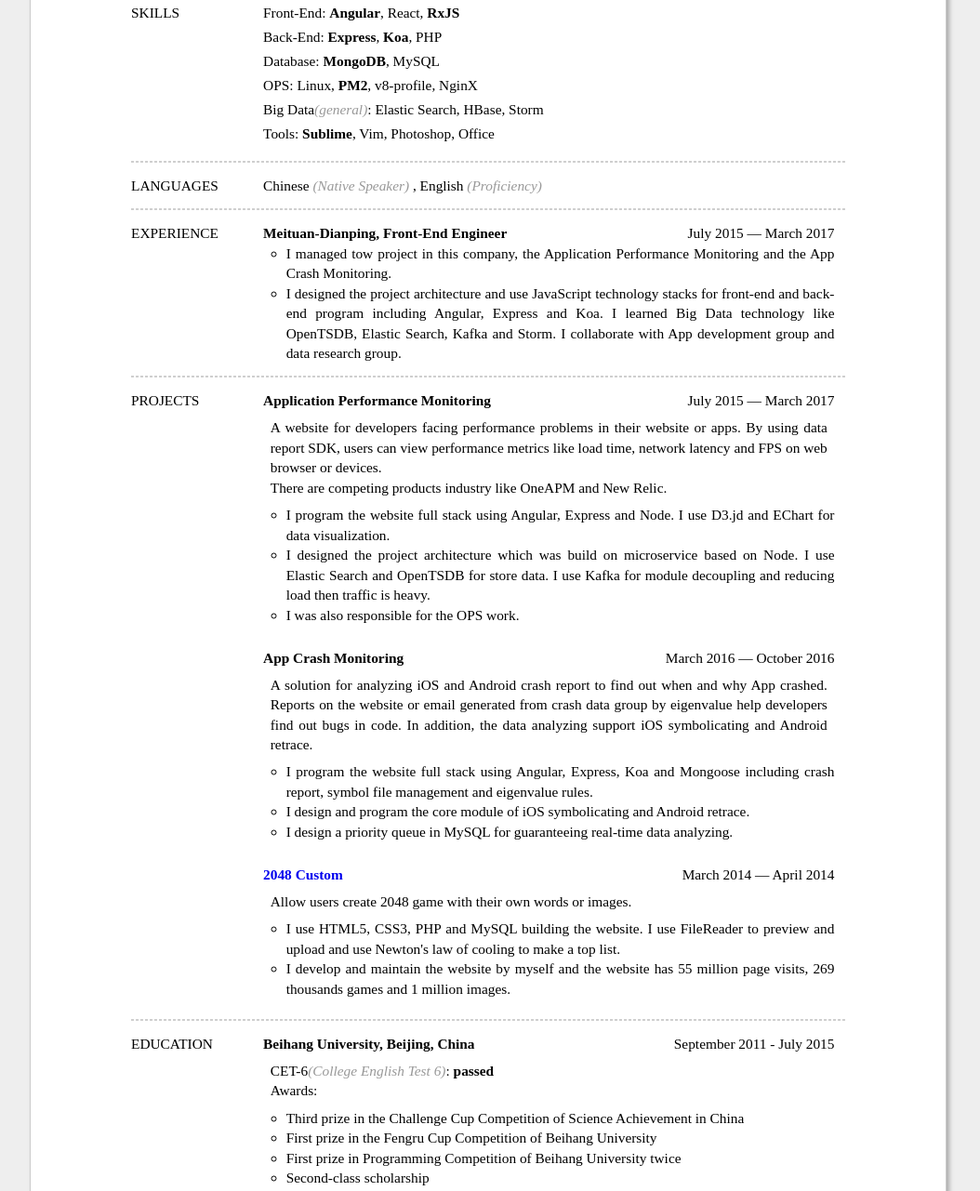
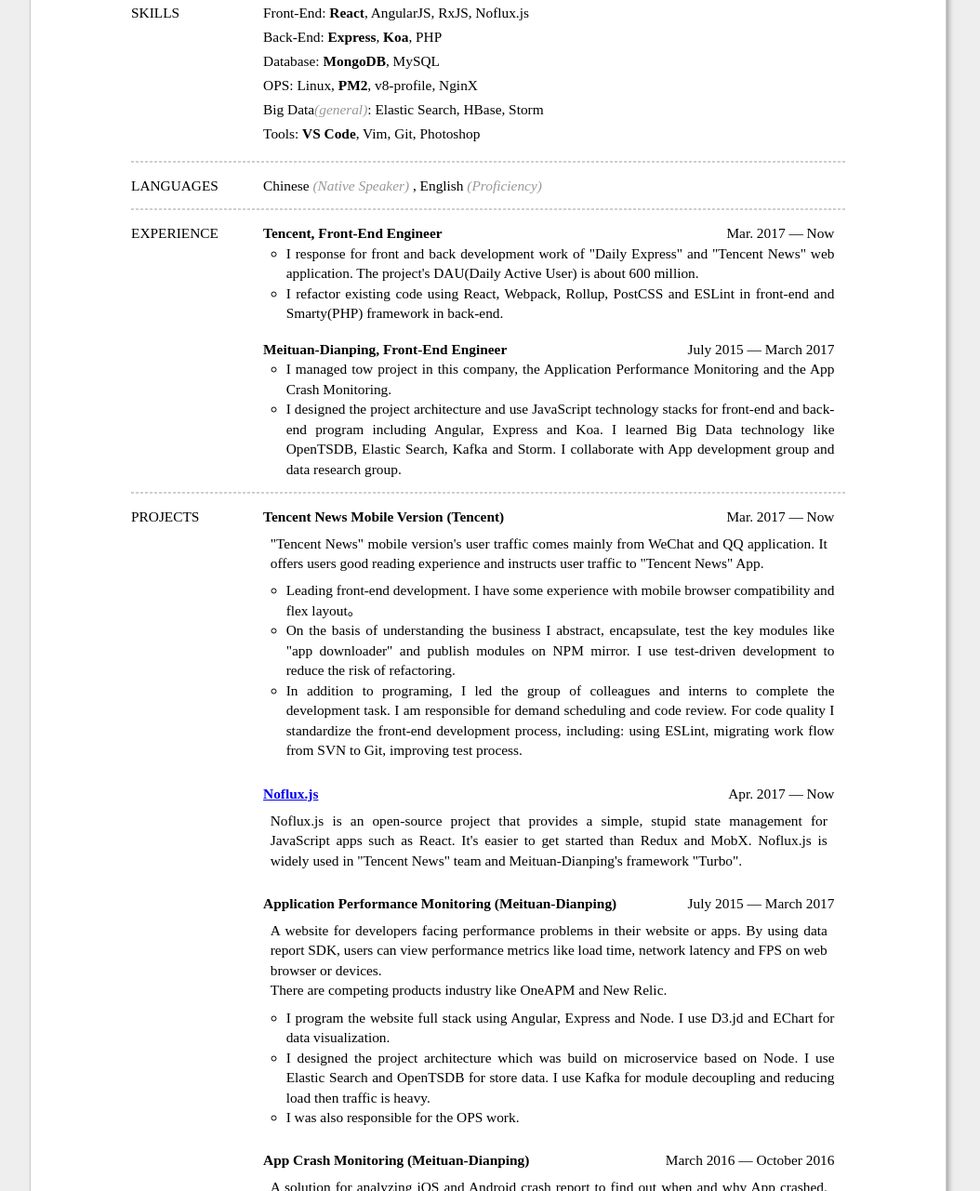
Before and after one commit to malash/cv, a website: page index.html in a window 1280 px wide. Shown: the part 237-1518 px from the top of the page at 93% size, without its empty margins (115-1169 px from the left). Drawn offline with Linux system fonts and the light colour scheme.

Commit message:
update Tencent work english version

```diff
--- a/index.css
+++ b/index.css
@@ -23,7 +23,7 @@
   text-align: justify;
 }
 a {
-  text-decoration: none;
+  text-decoration: underline;
 }
 
 #resume {
@@ -148,6 +148,7 @@
   }
   a {
     color: black;
+    text-decoration: none;
   }
   #resume {
     margin: 0;
--- a/index.html
+++ b/index.html
@@ -72,7 +72,7 @@
       <div class='sectionContent'>
         <div class='skillBlock'>
           <span class=''>Front-End:</span>
-            <span><b>Angular</b>, React, <b>RxJS</b></span>
+            <span><b>React</b>, AngularJS, RxJS, Noflux.js</span>
         </div>
         <div class='skillBlock'>
           <span class=''>Back-End:</span>
@@ -92,7 +92,7 @@
         </div>
         <div class='skillBlock'>
           <span class=''>Tools:</span>
-            <span><b>Sublime</b>, Vim, Photoshop, Office</span>
+            <span><b>VS Code</b>, Vim, Git, Photoshop</span>
         </div>
       </div>
     </div>
@@ -108,7 +108,6 @@
         <span>,</span>
         <span class='language'>English</span>
         <span class='fluency'><em>(Proficiency)</em></span>
-
       </div>
     </div>
     <div class='sectionLine'></div>
@@ -121,18 +120,33 @@
         <div class="jobBlock">
           <div class='blockHeader'>
             <span class='title'>
+              Tencent, Front-End Engineer
+            </span>
+            <span class='date'>
+              Mar. 2017 &mdash; Now
+            </span>
+          </div>
+          <ul class='highlights'>
+            <li>I response for front and back development work of "Daily Express" and "Tencent News" web application. The project's DAU(Daily Active User) is about 600 million.</li>
+            <li>I refactor existing code using React, Webpack, Rollup, PostCSS and ESLint in front-end and Smarty(PHP) framework in back-end.</li>
+          </ul>
+        </div>
+
+        <div class="separator"></div>
+
+        <div class="jobBlock">
+          <div class='blockHeader'>
+            <span class='title'>
               Meituan-Dianping, Front-End Engineer
             </span>
             <span class='date'>
               July 2015 &mdash; March 2017
             </span>
           </div>
-          <div><a href=''></a></div>
           <ul class='highlights'>
             <li>I managed tow project in this company, the Application Performance Monitoring and the App Crash Monitoring.</li>
             <li>I designed the project architecture and use JavaScript technology stacks for front-end and back-end program including Angular, Express and Koa. I learned Big Data technology like OpenTSDB, Elastic Search, Kafka and Storm. I collaborate with App development group and data research group.</li>
           </ul>
-
         </div>
       </div>
     </div>
@@ -145,7 +159,46 @@
       <div class='sectionContent'>
         <div class='blockHeader'>
           <span class='title'>
-            Application Performance Monitoring
+            Tencent News Mobile Version (Tencent)
+          </span>
+          <span class='date'>
+            <span class='releaseDate'>
+              Mar. 2017 &mdash; Now
+            </span>
+          </span>
+        </div>
+
+        <p>
+          "Tencent News" mobile version's user traffic comes mainly from WeChat and QQ application. It offers users good reading experience and instructs user traffic to "Tencent News" App.
+          <ul class='highlights'>
+            <li>Leading front-end development. I have some experience with mobile browser compatibility and flex layout。</li>
+            <li>On the basis of understanding the business I abstract, encapsulate, test the key modules like "app downloader" and publish modules on NPM mirror. I use test-driven development to reduce the risk of refactoring.</li>
+            <li>In addition to programing, I led the group of colleagues and interns to complete the development task. I am responsible for demand scheduling and code review. For code quality I standardize the front-end development process, including: using ESLint, migrating work flow from SVN to Git, improving test process.</li>
+          </ul>
+        </p>
+
+        <div class='separator'></div>
+
+        <div class='blockHeader'>
+          <span class='title'>
+            <a href="https://github.com/nofluxjs/noflux">Noflux.js</a>
+          </span>
+          <span class='date'>
+            <span class='releaseDate'>
+              Apr. 2017 &mdash; Now
+            </span>
+          </span>
+        </div>
+
+        <p>
+          Noflux.js is an open-source project that provides a simple, stupid state management for JavaScript apps such as React. It's easier to get started than Redux and MobX. Noflux.js is widely used in "Tencent News" team and Meituan-Dianping's framework "Turbo".
+        </p>
+
+        <div class='separator'></div>
+
+        <div class='blockHeader'>
+          <span class='title'>
+            Application Performance Monitoring (Meituan-Dianping)
           </span>
           <span class='date'>
             <span class='releaseDate'>
@@ -166,7 +219,7 @@
         <div class='separator'></div>
         <div class='blockHeader'>
           <span class='title'>
-            App Crash Monitoring
+            App Crash Monitoring (Meituan-Dianping)
           </span>
           <span class='date'>
             <span class='releaseDate'>
```
